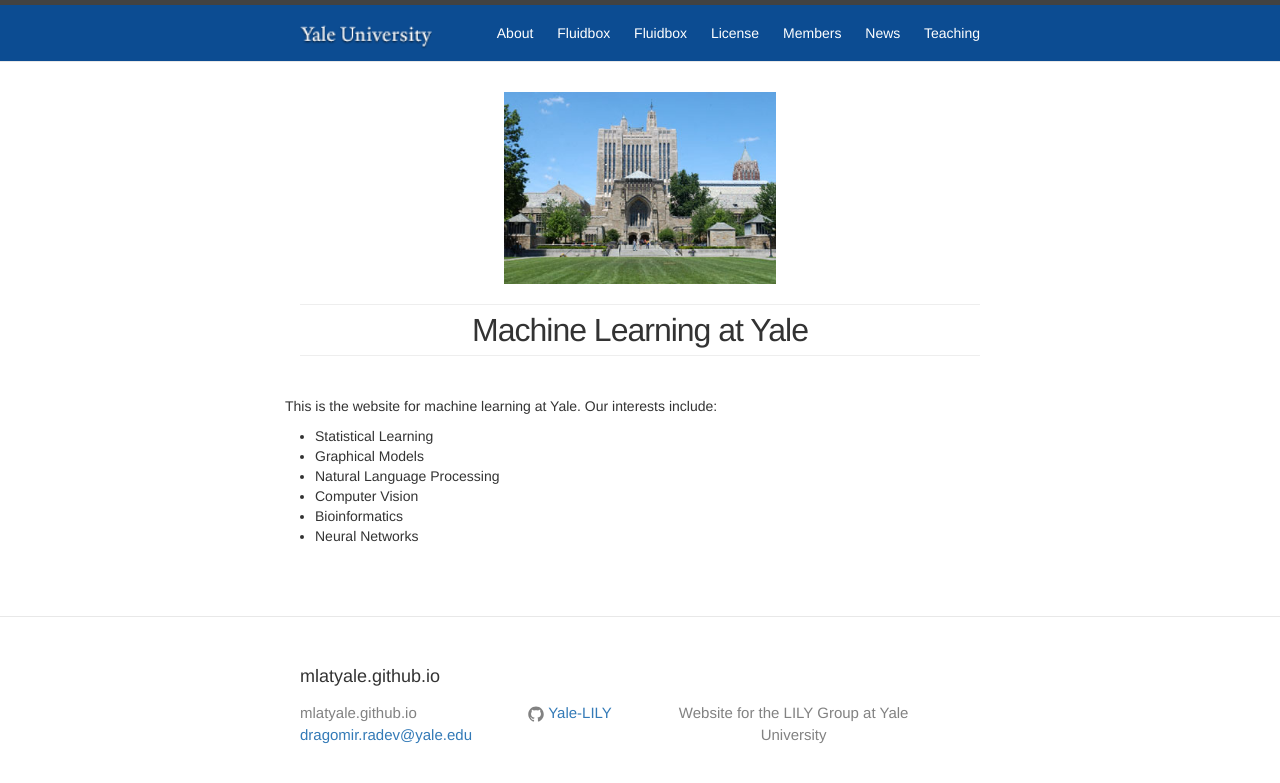
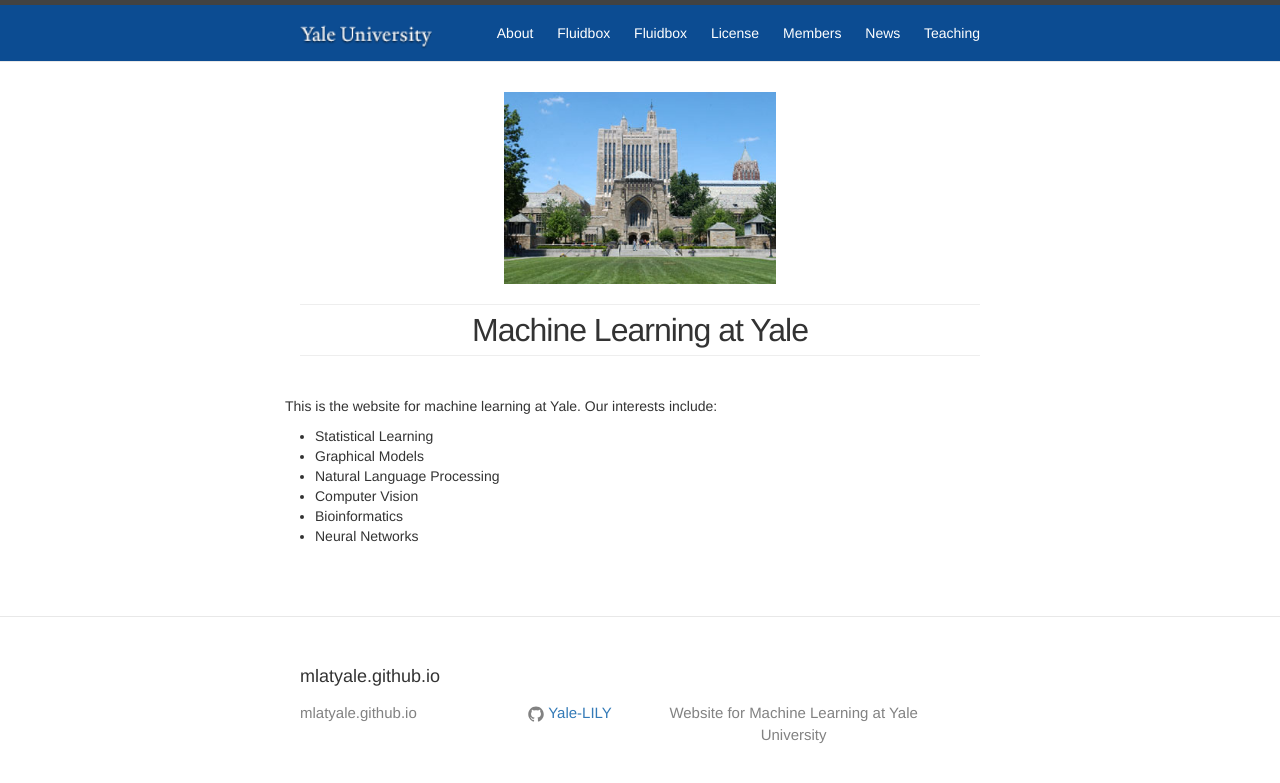
Before and after one commit to mlatyale/mlatyale.github.io, a Jekyll site: the page built from index.html, in a window 1280 px wide. Shown: the top 783 px of the page. Built offline with Jekyll 4.4.1, drawn with Linux system fonts in a browser that asks for light colours.

Commit message:
fix photo

```diff
--- a/_config.yml
+++ b/_config.yml
@@ -7,9 +7,9 @@
 
 # Site settings
 title:
-email: dragomir.radev@yale.edu
+#email: dragomir.radev@yale.edu
 description: > # this means to ignore newlines until "baseurl:"
-  Website for the LILY Group at Yale University
+  Website for Machine Learning at Yale University
 baseurl: "" # the subpath of your site, e.g. /blog
 url: "http://yale-lily.github.io/" # the base hostname & protocol for your site
 #twitter_username:
```
Also changed, not shown: images/sekhar_tatikonda.jpg (renamed from images/sekhar_tatikonda.bmp).
